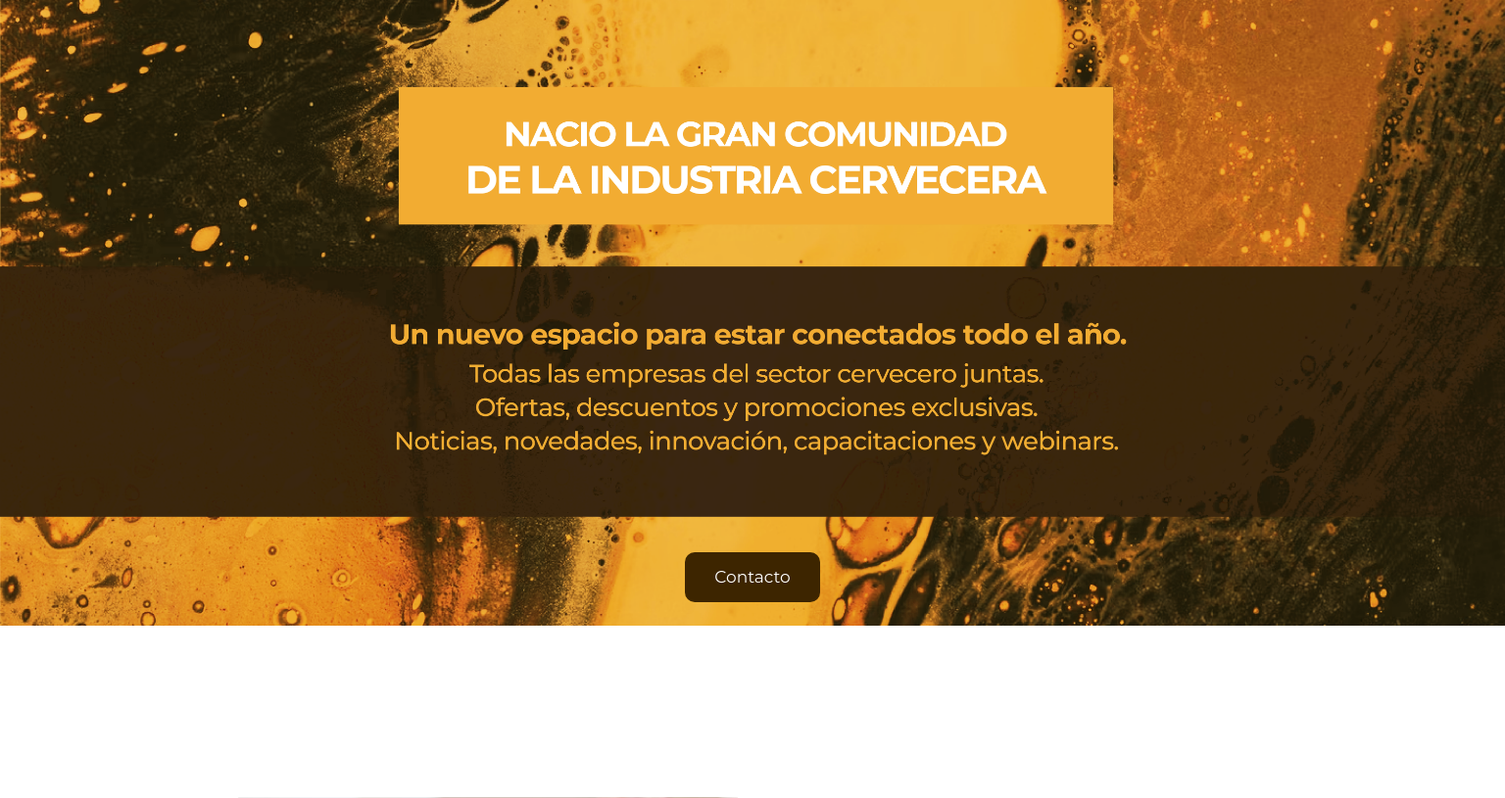
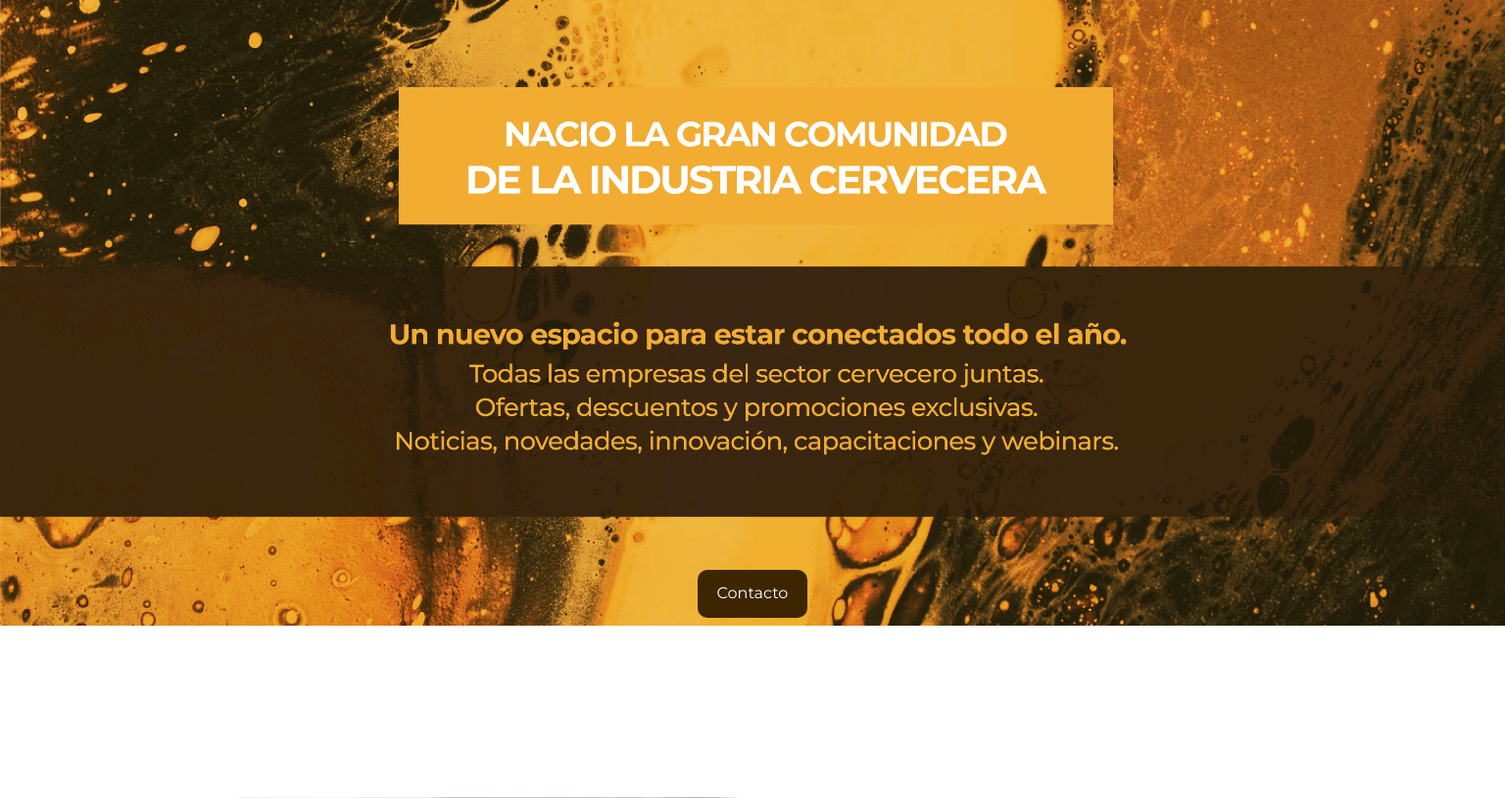
Before and after one commit to tatianadelsoglio/expocervecera, a PHP site: page / in a window 1536 px wide. Shown: the part 2173-2988 px from the top of the page at 98% size. Run offline with PHP 8.4, Linux system fonts and the light colour scheme; some libraries are stand-ins or nearby versions; some web fonts are replaced.

Commit message:
boton contacto

```diff
--- a/css/responsive.css
+++ b/css/responsive.css
@@ -2,7 +2,13 @@
 
 /*------------------------------------------------------------------- 991px x 768px ---------------------------------------------------------------------*/
 
-@media (min-width: 1200px) and (max-width: 1500px) {
+@media (min-width: 1500px) and (max-height: 850px) {
+  .text-bg-comunidad a {
+    margin-bottom: 5px;
+    font-size: 1rem;
+    padding: 10px 20px;
+    margin-bottom: 1vh;
+  }
 }
 
 @media (min-width: 992px) and (max-width: 1199px) {
--- a/css/style.css
+++ b/css/style.css
@@ -1014,7 +1014,6 @@ figure {
   text-align: center;
   display: inline-block;
   transition: ease-in all 0.5s;
-  margin-top: 2rem;
   border-radius: 10px;
   margin-bottom: 3vh;
 }
--- a/index.html
+++ b/index.html
@@ -337,9 +337,9 @@
 
     <!-- Testimonial -->
     <div id="sponsors" class="section">
-      <div class="titlepage sponsors">
+      <!-- <div class="titlepage sponsors">
         <h2>SPONSORS</h2>
-      </div>
+      </div> -->
       <div class="Testimonial">
         <div class="column">
           <div class="div_column_img">
```
